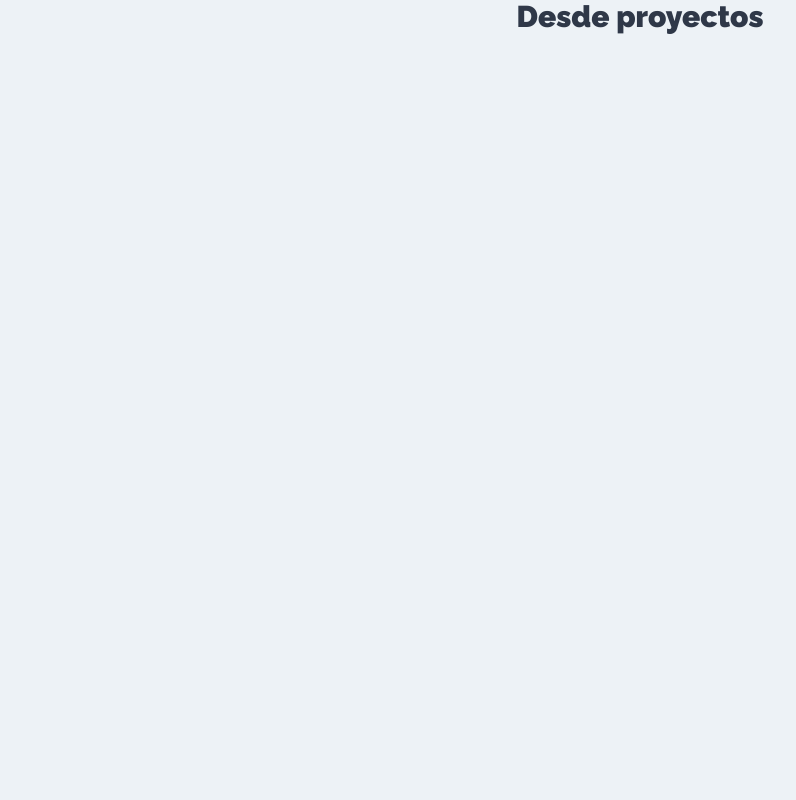
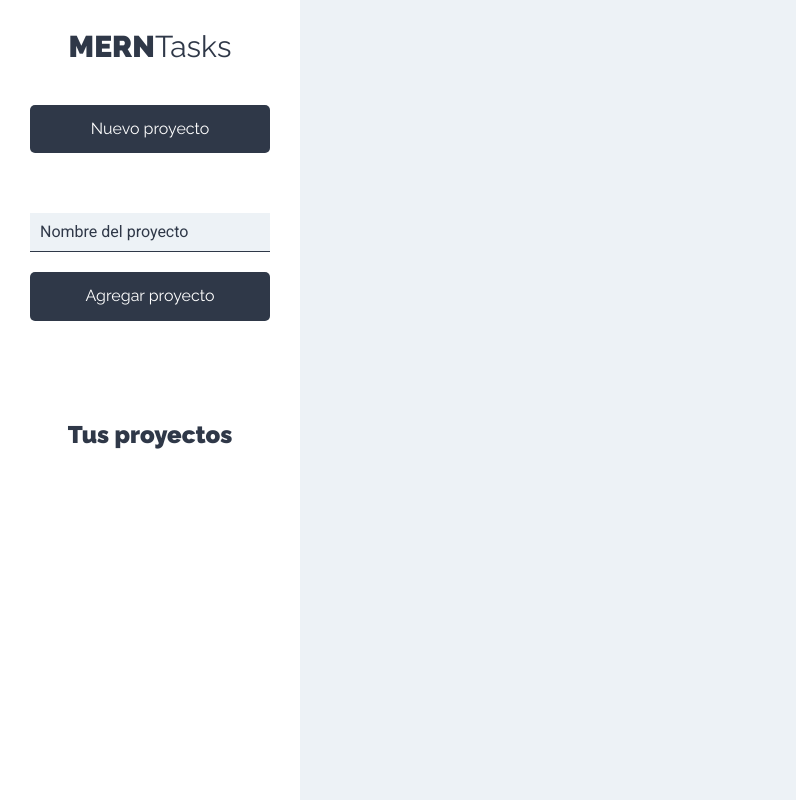
Before and after one commit to alextello/MERN-Tasks, a React (Create React App) app in the folder cliente/: page /proyectos in a window 1280 px wide. Shown: the whole page, without its empty margins (0-796 px from the left). Built offline with nearby package versions, Linux system fonts and the light colour scheme.

Commit message:
Maquetado sidebar

```diff
--- /dev/null
+++ b/cliente/src/components/layout/Sidebar.jsx
@@ -0,0 +1,21 @@
+import React from 'react'
+import PropTypes from 'prop-types'
+import NuevoProyecto from '../projects/NuevoProyecto'
+
+const Sidebar = props => {
+    return (
+        <aside>
+            <h1>MERN<span>Tasks</span></h1>
+            <NuevoProyecto />
+            <div className="proyectos">
+                <h2>Tus proyectos</h2>
+            </div>
+        </aside>
+    )
+}
+
+Sidebar.propTypes = {
+
+}
+
+export default Sidebar
--- /dev/null
+++ b/cliente/src/components/projects/NuevoProyecto.jsx
@@ -0,0 +1,63 @@
+import React, {Fragment, useState} from 'react'
+import PropTypes from 'prop-types'
+
+const NuevoProyecto = props => {
+
+    // State para proyecto
+    const [proyecto, guardarProyecto] = useState({
+        nombre: ''
+    });
+
+    const onChangeProyecto = e => {
+        guardarProyecto({
+            ...proyecto,
+            [e.target.name]: e.target.value
+        })
+    }
+
+    const {nombre} = proyecto;
+    // Cuando el usuario envia un proyecto
+    const onSubmitProyecto = e => {
+        e.preventDefault();
+        // Validar proyecto
+
+        // Agregar al state
+
+        // Reinicar el form
+    }
+    return (
+        <Fragment>
+            <button
+            type="button"
+            className="btn btn-block btn-primario"
+            >
+                Nuevo proyecto
+            </button>
+            <form
+            className="formulario-nuevo-proyecto"
+            onSubmit={onSubmitProyecto}
+            >
+                <input
+                type="text"
+                className="input-text"
+                placeholder="Nombre del proyecto"
+                name="nombre"
+                value={nombre}
+                onChange={onChangeProyecto}
+                />
+                <input
+                type="submit"
+                className="btn btn-primario btn-block"
+                value="Agregar proyecto"
+                />
+            </form>
+        </Fragment>
+
+    )
+}
+
+NuevoProyecto.propTypes = {
+
+}
+
+export default NuevoProyecto
--- a/cliente/src/components/projects/Proyectos.jsx
+++ b/cliente/src/components/projects/Proyectos.jsx
@@ -1,11 +1,19 @@
 import React from 'react'
 import PropTypes from 'prop-types'
+import Sidebar from '../layout/Sidebar'
 
 const Proyectos = props => {
     return (
-        <h1>
-            Desde proyectos
-        </h1>
+        <div className="contenedor-app">
+            <Sidebar />
+            <div className="seccion-principal">
+                <main>
+                    <div className="contenedor-tareas">
+
+                    </div>
+                </main>
+            </div>
+        </div>
     )
 }
 
```
